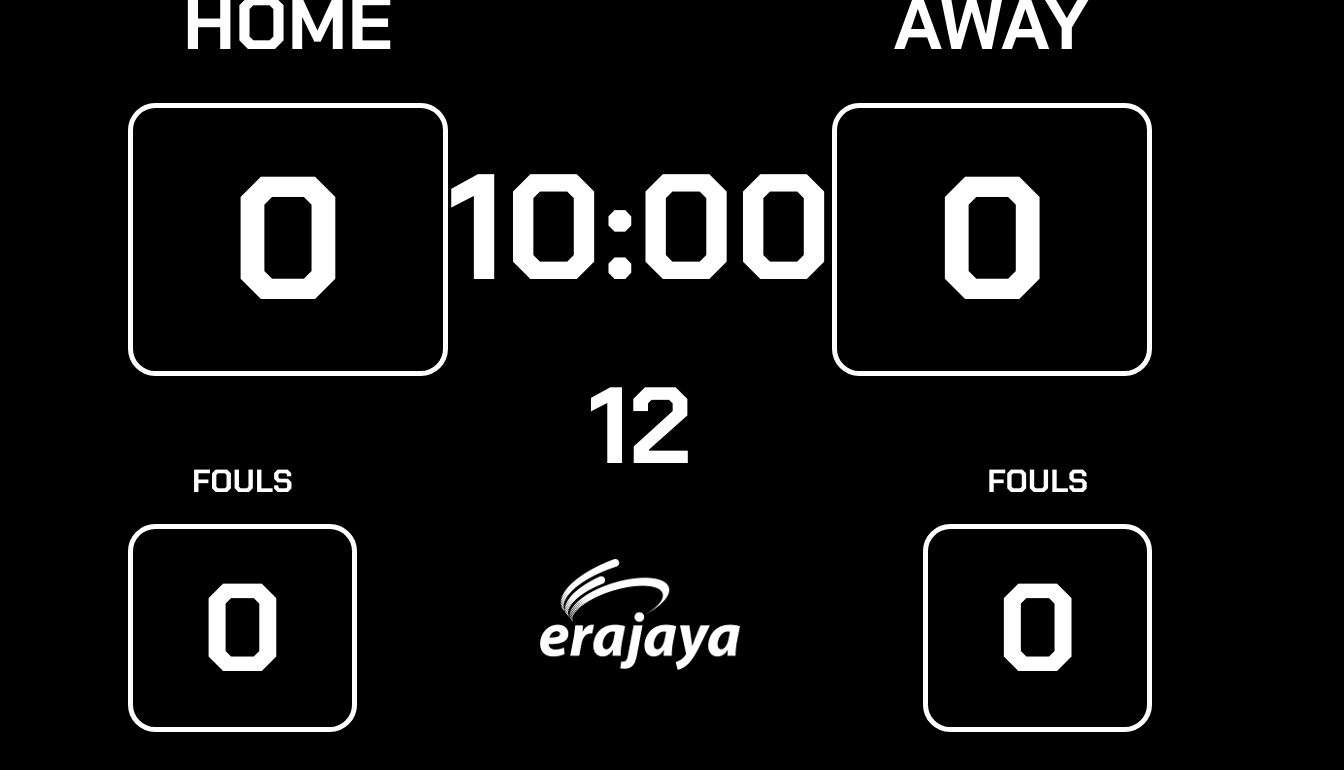
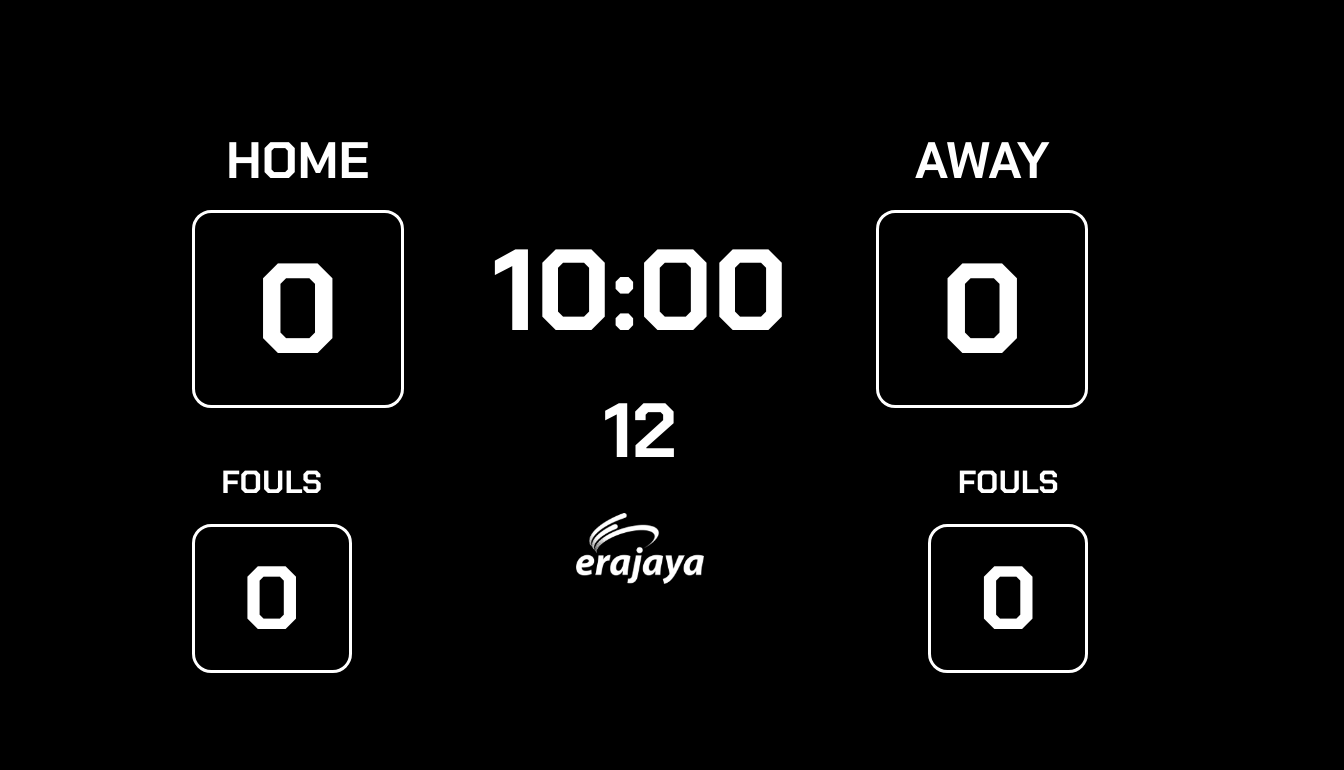
Before and after one commit to JosephAxel/scoreboard-2.0, a plain HTML site: page index.html in a window 1280 px wide. Shown: the whole page, 1344 px wide, since content can reach past the window. Drawn offline with Linux system fonts and the light colour scheme.

Commit message:
fix css style in index.html

```diff
--- a/styles.css
+++ b/styles.css
@@ -7,6 +7,7 @@ body {
     margin: 0;
     background-color: black;
     color: white;
+    overflow: hidden;
 }
 
 .scoreboard {
@@ -14,55 +15,47 @@ body {
     justify-content: space-between;
     align-items: center;
     width: 90%;
-    max-width: 2080px; /* Increased by 30% from 1600px */
+    max-width: 100vw;
     text-align: center;
-    padding-left: 15%;
-    padding-right: 15%;
-    height: 83%;
+    padding-left: 10vw;
+    padding-right: 10vw;
+    height: 83vh;
+    box-sizing: border-box;
+}
+
+.team-section-1,
+.team-section-2 {
+    display: flex;
+    flex-direction: column;
+    justify-content: center;
+    height: 100%;
 }
 
 .team-section-1 {
-    display: flex;
-    flex-direction: column;
     align-items: flex-start;
-    height: 100%;
-    justify-content: flex-end;
 }
 
 .team-section-2 {
-    display: flex;
-    flex-direction: column;
     align-items: flex-end;
-    height: 100%;
-    justify-content: flex-end;
 }
 
 .team-name {
-    font-size: 4.68em;
-    margin-bottom: 31.2px;
-    max-width: 319.38px;
+    font-size: clamp(2em, 4vw, 5em);
+    margin-bottom: 2vh;
+    max-width: 20vw;
+    white-space: nowrap;
+    overflow: hidden;
+    text-overflow: ellipsis;
     cursor: pointer;
 }
 
-/* .team-name {
-    font-size: clamp(1em, 4vw, 4.68em);
-    margin-bottom: 31.2px;
-    white-space: nowrap;
-    overflow: hidden;
-    text-overflow: ellipsis;
-    max-width: 319.38px;
-} */
-
 .score {
-    font-size: 10.92em; /* Increased by 30% from 8.4em */
-    color: white;
-    margin-bottom: 31.2px; /* Increased by 30% from 24px */
-    /* cursor: pointer; */
-    outline: none;
-    border: 5.46px solid white; /* Increased by 30% from 4.2px */
-    border-radius: 27.3px; /* Increased by 30% from 21px */
-    padding: 18.2px; /* Increased by 30% from 14px */
-    width: 273px; /* Increased by 30% from 210px */
+    font-size: clamp(6em, 10vw, 12em);
+    margin-bottom: 2vh;
+    border: 0.3vw solid white;
+    border-radius: 1.5vw;
+    padding: 1vw;
+    width: clamp(180px, 14vw, 300px);
     text-align: center;
 }
 
@@ -73,66 +66,66 @@ body {
 }
 
 .timer {
-    font-size: 9.36em; /* Increased by 30% from 7.2em */
-    margin-bottom: 31.2px; /* Increased by 30% from 24px */
+    font-size: clamp(5em, 9vw, 10em);
+    margin-bottom: 2vh;
     cursor: pointer;
 }
 
-.timer:active, .team-name:active {
-    background-color: #424446; /* Warna latar belakang berubah saat diklik */
+.timer:active,
+.team-name:active {
+    background-color: #424446;
 }
 
 .shot-clock {
-    font-size: 6.76em; /* Increased by 30% from 5.2em */
-    color: white;
-    margin-bottom: 31.2px; /* Increased by 30% from 24px */
+    font-size: clamp(3em, 6vw, 7em);
+    margin-bottom: 2vh;
 }
 
 .shot-clock.red {
-    color: red; /* Color when shot-clock count is less than 5 */
+    color: red;
 }
 
 .fouls {
     display: flex;
     align-items: center;
-    margin-top: 31.2px; /* Increased by 30% from 24px */
     flex-direction: column;
+    margin-top: 2vh;
 }
 
 .foul-count {
-    font-size: 7.8em; /* Increased by 30% from 6em */
-    color: white;
-    border: 5.46px solid white; /* Increased by 30% from 4.2px */
-    border-radius: 27.3px; /* Increased by 30% from 21px */
-    padding: 18.2px; /* Increased by 30% from 14px */
-    width: 182px; /* Increased by 30% from 140px */
+    font-size: clamp(4em, 7vw, 8em);
+    border: 0.3vw solid white;
+    border-radius: 1.5vw;
+    padding: 1vw;
+    width: clamp(100px, 10vw, 200px);
     text-align: center;
 }
 
 .foul-count.red {
-    color: red; /* Color when foul count is more than 5 */
+    color: red;
 }
 
 .controls {
-    margin-top: 31.2px; /* Increased by 30% from 24px */
+    margin-top: 2vh;
     display: flex;
     justify-content: center;
 }
 
 #logo {
-    max-width: 100%; /* Ensure the logo doesn't exceed its container's width */
-    height: auto; /* Maintain aspect ratio */
-    width: 200px; /* Set a max-width if needed to control its size */
+    max-width: 100%;
+    height: auto;
+    width: clamp(100px, 10vw, 200px);
 }
 
 button {
-    padding: 15.6px 31.2px; /* Increased by 30% from 12px 24px */
-    font-size: 2.34em; /* Increased by 30% from 1.8em */
+    padding: 1vh 2vw;
+    font-size: clamp(1.2em, 2vw, 2.5em);
 }
 
-#team1-name, #team2-name {
-  display: block;
-  width: 100%;
-  overflow: hidden;
-  white-space: nowrap;
+#team1-name,
+#team2-name {
+    display: block;
+    width: 100%;
+    overflow: hidden;
+    white-space: nowrap;
 }
```
